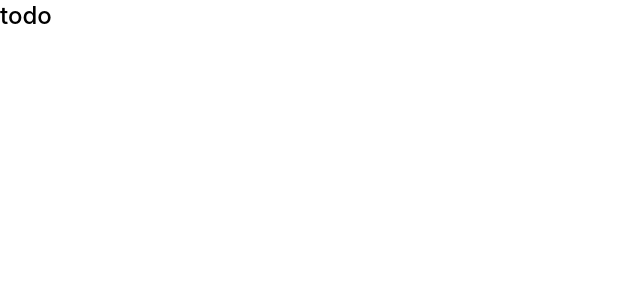
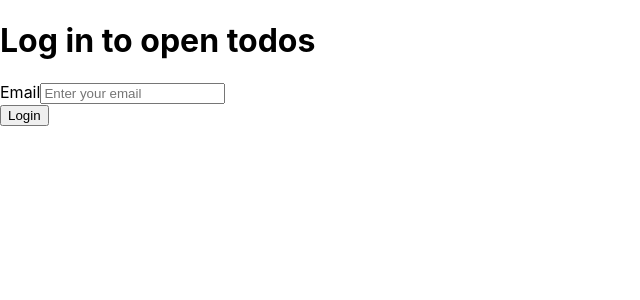
Before and after one commit to Andriy-Shymkiv/todo-app, a React (Vite) app: page / in a window 1280 px wide. Shown: the top 300 px of the page, without its empty margins (0-640 px from the left). Built offline with nearby package versions, Linux system fonts and the light colour scheme.

Commit message:
feat: big update

```diff
--- a/package.json
+++ b/package.json
@@ -17,10 +17,12 @@
     "@emotion/styled": "^11.11.0",
     "@mui/icons-material": "^5.11.16",
     "@mui/material": "^5.13.6",
+    "axios": "^1.4.0",
     "react": "^18.1.0",
     "react-dom": "^18.1.0"
   },
   "devDependencies": {
+    "@types/node": "^20.3.1",
     "@types/react": "^18.0.9",
     "@types/react-dom": "^18.0.5",
     "@typescript-eslint/eslint-plugin": "^5.26.0",
--- a/src/App.tsx
+++ b/src/App.tsx
@@ -1,9 +1,22 @@
-import { Typography } from '@mui/material';
+import { useContext } from 'react';
+import { AuthContext } from './context/AuthContext';
+import { Typography, Button } from '@mui/material';
 
 export const App = () => {
+  const { setUser } = useContext(AuthContext);
+
   return (
     <>
       <Typography variant='h5'>{'todo'}</Typography>
+      <Button
+        variant={'contained'}
+        onClick={() => {
+          localStorage.removeItem('user');
+          setUser(null);
+        }}
+      >
+        logout
+      </Button>
     </>
   );
 };
--- /dev/null
+++ b/src/api/users.ts
@@ -0,0 +1,15 @@
+import axios from 'axios';
+import { BASE_URL } from '~/common/constants';
+import { User } from '../types/User';
+
+export const getUserByEmail = async (email: string): Promise<User | null> => {
+  const { data: users } = await axios.get(`${BASE_URL}/users?email=${email}`);
+
+  return users[0] || null;
+};
+
+type UserData = Pick<User, 'name' | 'email'>;
+
+export const createUser = async ({ email, name }: UserData): Promise<User> => {
+  return axios.post(`${BASE_URL}/users`, { email, name });
+};
--- /dev/null
+++ b/src/common/constants.ts
@@ -0,0 +1 @@
+export const BASE_URL = 'https://mate.academy/students-api';
--- /dev/null
+++ b/src/components/AuthForm.tsx
@@ -0,0 +1,104 @@
+import React, { useEffect, useState } from 'react';
+import { getUserByEmail, createUser } from '~/api/users';
+import { User } from '~/types/User';
+
+interface AuthFormProps {
+  setUser: (user: User) => void;
+}
+
+export const AuthForm: React.FC<AuthFormProps> = ({ setUser }) => {
+  const [email, setEmail] = useState('');
+  const [name, setName] = useState('');
+  const [needToRegister, setNeedToRegister] = useState(false);
+  const [loading, setLoading] = useState(false);
+  const [errorMessage, setErrorMessage] = useState('');
+
+  useEffect(() => {
+    const userData = localStorage.getItem('user');
+    if (!userData) return;
+
+    const user = JSON.parse(userData) as User;
+    setUser(user);
+  }, [setUser]);
+
+  const login = async () => {
+    const user = await getUserByEmail(email);
+
+    if (user) {
+      localStorage.setItem('user', JSON.stringify(user));
+      setUser(user);
+    } else {
+      setNeedToRegister(true);
+    }
+  };
+
+  const register = async () => {
+    const user = await createUser({ name, email });
+    localStorage.setItem('user', JSON.stringify(user));
+    setUser(user);
+  };
+
+  const handleSubmit = async (event: React.FormEvent) => {
+    event.preventDefault();
+
+    setErrorMessage('');
+    setLoading(true);
+
+    try {
+      if (needToRegister) {
+        await register();
+      } else {
+        await login();
+      }
+    } catch (error) {
+      setErrorMessage('Something went wrong');
+    } finally {
+      setLoading(false);
+    }
+  };
+
+  return (
+    <form onSubmit={handleSubmit}>
+      <h1>{needToRegister ? 'You need to register' : 'Log in to open todos'}</h1>
+
+      <div>
+        <label htmlFor='user-email'>Email</label>
+
+        <input
+          type='email'
+          id='user-email'
+          placeholder='Enter your email'
+          disabled={loading || needToRegister}
+          value={email}
+          required
+          onChange={(e) => setEmail(e.target.value)}
+        />
+
+        {!needToRegister && errorMessage && <p>{errorMessage}</p>}
+      </div>
+
+      {needToRegister && (
+        <div>
+          <label htmlFor='user-name'>Your Name</label>
+
+          <input
+            type='text'
+            id='user-name'
+            placeholder='Enter your name'
+            required
+            minLength={4}
+            disabled={loading}
+            value={name}
+            onChange={(e) => setName(e.target.value)}
+          />
+
+          {needToRegister && errorMessage && <p>{errorMessage}</p>}
+        </div>
+      )}
+
+      <div>
+        <button type='submit'>{needToRegister ? 'Register' : 'Login'}</button>
+      </div>
+    </form>
+  );
+};
--- /dev/null
+++ b/src/context/AuthContext.tsx
@@ -0,0 +1,20 @@
+import { createContext, ReactNode, useState } from 'react';
+import { AuthForm } from '~/components/AuthForm';
+import { User } from '~/types/User';
+
+type AuthValuesType = {
+  user: User | null;
+  setUser: (value: User | null) => void;
+};
+
+const defaultProvider: AuthValuesType = { user: null, setUser: () => null };
+
+export const AuthContext = createContext(defaultProvider);
+
+export const AuthProvider = ({ children }: { children: ReactNode }) => {
+  const [user, setUser] = useState<User | null>(null);
+
+  if (!user) return <AuthForm setUser={setUser} />;
+
+  return <AuthContext.Provider value={{ user, setUser }}>{children}</AuthContext.Provider>;
+};
--- /dev/null
+++ b/src/types/User.ts
@@ -0,0 +1,5 @@
+export interface User {
+  id: number;
+  name: string;
+  email: string;
+}
--- a/vite.config.ts
+++ b/vite.config.ts
@@ -4,4 +4,5 @@ import tsconfigPaths from 'vite-tsconfig-paths';
 
 export default defineConfig({
   plugins: [react(), tsconfigPaths()],
+  define: { 'process.env': {} },
 });
```
Also changed, not shown: src/main.tsx (+9 -7 lines), src/styles/index.css (renamed from src/index.css), 2 other files (tests, documents, lock files or other folders).
